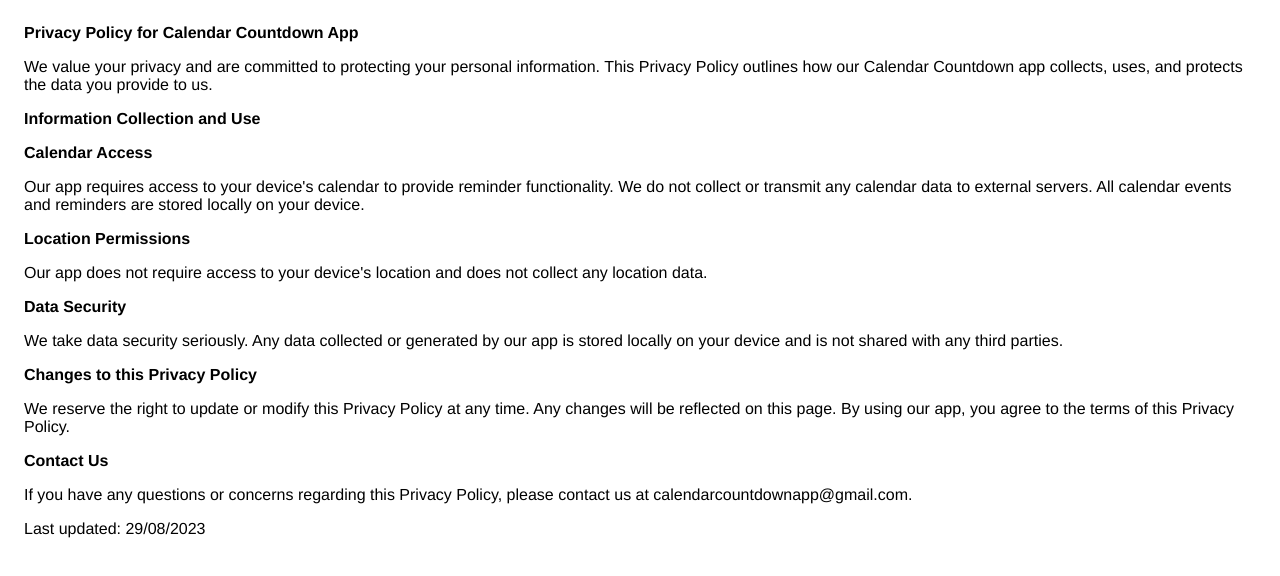
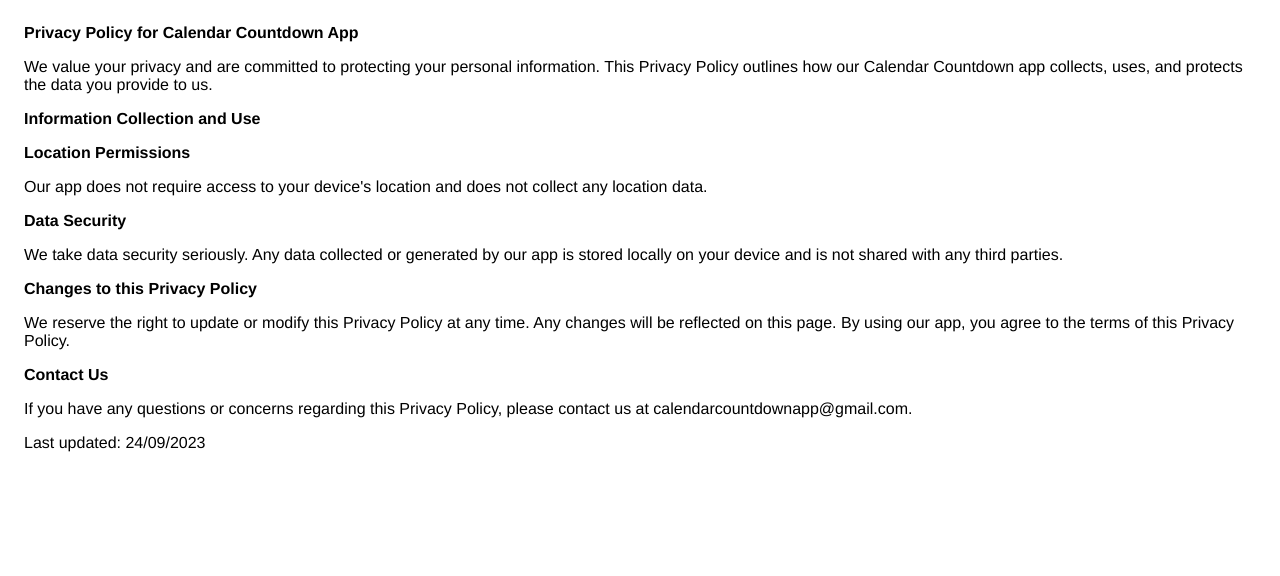
Before and after one commit to ValBasova/countdown-privacy-policy, a plain HTML site: page privacy-policy.html in a window 1280 px wide. Drawn offline with Linux system fonts and the light colour scheme.

Commit message:
Update privacy-policy.html

```diff
--- a/privacy-policy.html
+++ b/privacy-policy.html
@@ -14,11 +14,6 @@
 </p>
 <p><strong>Information Collection and Use</strong></p>
 <p>
-</p>
-<p><b>Calendar Access</b></p>
-<p>
-    Our app requires access to your device's calendar to provide reminder functionality. We do not collect or transmit
-    any calendar data to external servers. All calendar events and reminders are stored locally on your device.
 </p>
 
 <p><b>Location Permissions</b></p>
@@ -39,7 +34,7 @@
     If you have any questions or concerns regarding this Privacy Policy, please contact us at calendarcountdownapp@gmail.com.
 </p>
 
-<p>Last updated: 29/08/2023</p>
+<p>Last updated: 24/09/2023</p>
 
 </body>
 </html>
```
